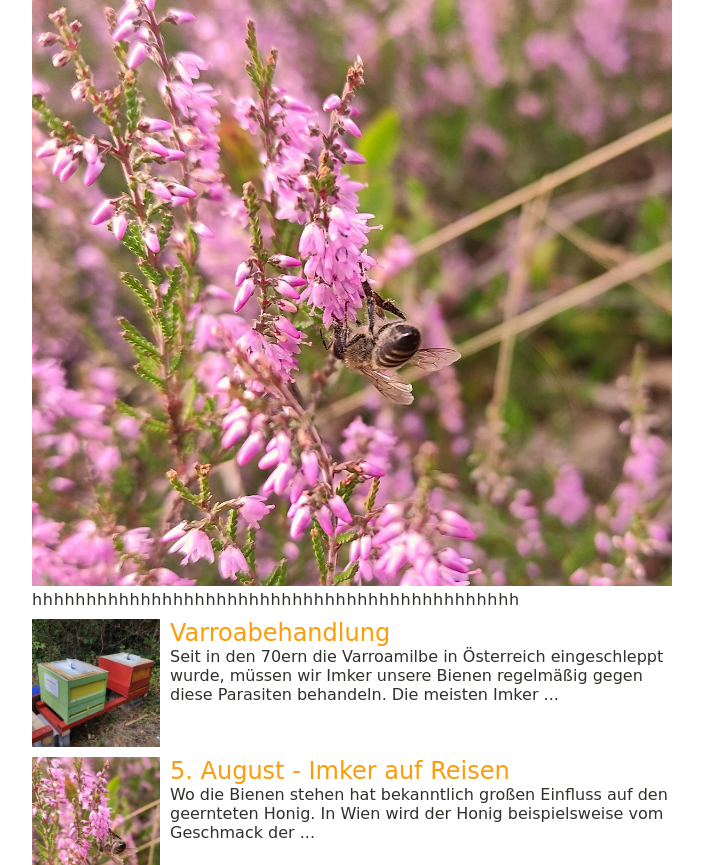
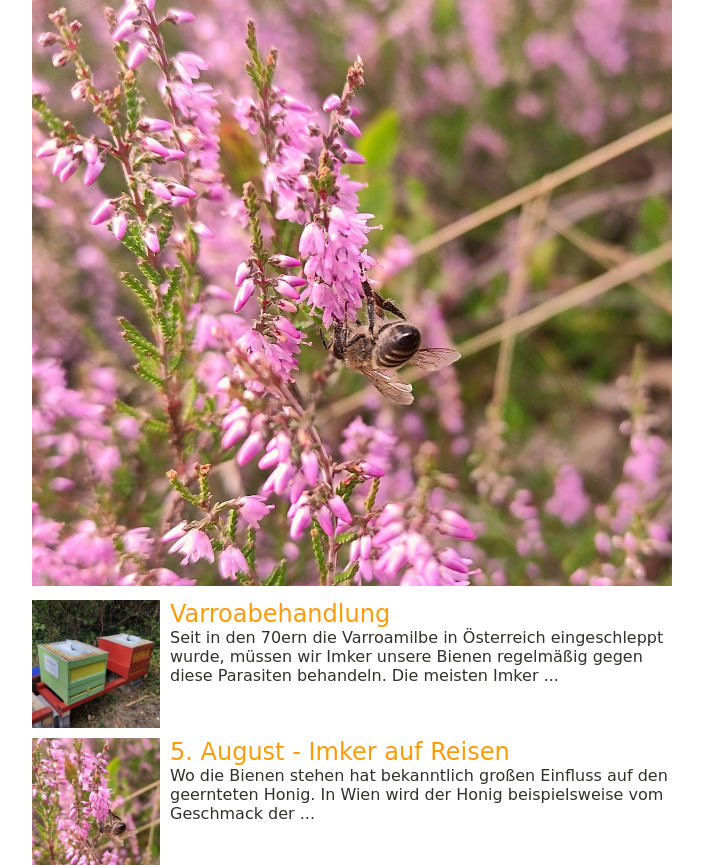
Before and after one commit to HNieme/imkerei.wien, a PHP site: page /blog/2024/index.php in a window 1280 px wide. Shown: the part 314-1179 px from the top of the page, without its empty margins (288-991 px from the left). Run offline with PHP 8.4, Linux system fonts and the light colour scheme; some libraries are stand-ins or nearby versions; some web fonts are replaced.

Commit message:
minor error fix

```diff
--- a/blog/2024/article-preview-list.php
+++ b/blog/2024/article-preview-list.php
@@ -1,4 +1,3 @@
-<p>hhhhhhhhhhhhhhhhhhhhhhhhhhhhhhhhhhhhhhhhhhhhh</p>
 <?php
 include "varroabehandlung_preview.php";
 include "2024_08_05_preview.php";
```
